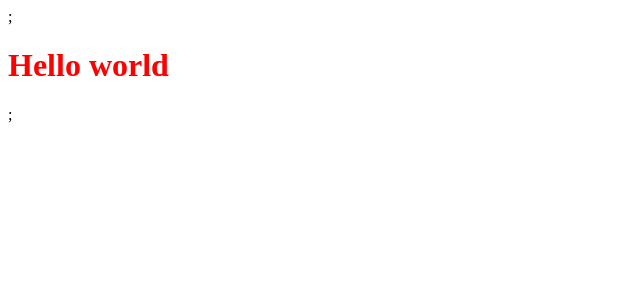
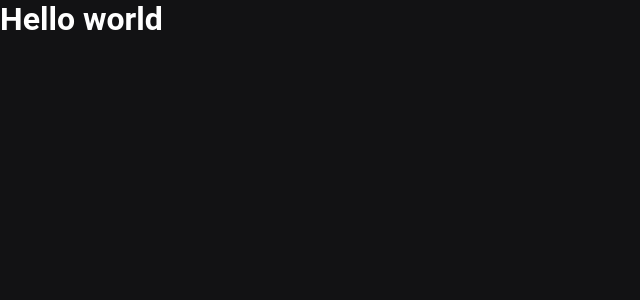
Before and after one commit to Wesleygmssa/devnext_1.2.0, a Next.js app in the folder compasso/: page / in a window 1280 px wide. Shown: the top 300 px of the page, without its empty margins (0-640 px from the left). Built offline with nearby package versions, Linux system fonts and the light colour scheme.

Commit message:
Configuração estilos global da aplicação

```diff
--- a/compasso/src/pages/_app.tsx
+++ b/compasso/src/pages/_app.tsx
@@ -1,4 +1,6 @@
 import { AppProps } from "next/app";
+
+import "../styles/global.scss";
 
 function MyApp({ Component, pageProps }: AppProps) {
   return <Component {...pageProps} />;
--- a/compasso/src/pages/index.tsx
+++ b/compasso/src/pages/index.tsx
@@ -1,4 +1,3 @@
-import styles from "../styles/home.module.scss";
 import Head from "next/head";
 export default function Home() {
   return (
@@ -6,7 +5,7 @@
       <Head>
         <title>Document</title>
       </Head>
-      ;<h1 className={styles.title}>Hello world</h1>;
+      <h1>Hello world</h1>
     </>
   );
 }
--- /dev/null
+++ b/compasso/src/styles/global.scss
@@ -0,0 +1,29 @@
+*{
+    margin: 0;
+    padding: 0;
+    box-sizing: border-box;
+}
+
+:root{
+    --white: #FFFFFF;
+    --gray-900: #121214;
+}
+
+body{
+    background: var(--gray-900);
+    color:var(--white);
+
+}
+
+body, input, textarea, select, button{
+    font: 400 1rem "Roboto", sans-serinf;
+}
+
+button{
+    cursor: pointer;
+}
+
+a{
+    color: inherit; // assumir a cor do elemento q esta por volta dele, elemento pai
+    text-decoration: none;
+}
--- a/compasso/src/styles/home.module.scss
+++ /dev/null
@@ -1,3 +0,0 @@
-.title{
-    color: red;
-}
```
